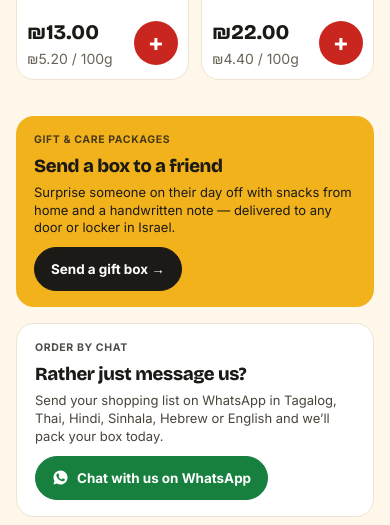
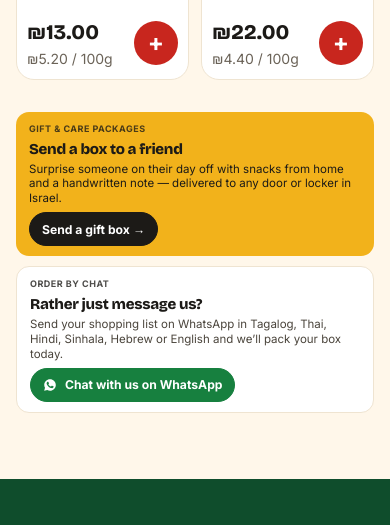
Before and after one commit to errolbrodie-sudo/Dino-Market, a website: page Website/public/index.html in a window 390 px wide. Shown: the part 1383-1908 px from the top of the page. Drawn offline with nearby package versions, Linux system fonts and the light colour scheme; no server answers.

Commit message:
Changes some panel sizes on the primary page

```diff
--- a/Website/public/styles.css
+++ b/Website/public/styles.css
@@ -1040,7 +1040,7 @@ textarea {
 }
 
 #dualPromoSection {
-  padding: 12px 0 16px;
+  padding: 6px 0 14px;
 }
 
 .promo-band.travellers-band {
@@ -1106,7 +1106,44 @@ textarea {
 .dual-promo-grid {
   display: grid;
   grid-template-columns: 1fr 1fr;
-  gap: 16px;
+  gap: 12px;
+  max-width: 860px;
+  margin: 0 auto;
+}
+
+#dualPromoSection .promo-band {
+  padding: 11px 16px;
+  border-radius: 14px;
+  gap: 4px;
+}
+
+#dualPromoSection .band-label-caps {
+  font-size: 9.5px;
+  letter-spacing: 0.5px;
+}
+
+#dualPromoSection .band-title {
+  font-size: 16px;
+  line-height: 1.2;
+}
+
+#dualPromoSection .band-copy {
+  font-size: 11.5px;
+  line-height: 1.32;
+  margin: 0 0 2px;
+}
+
+#dualPromoSection .btn-ink,
+#dualPromoSection .btn-whatsapp,
+#dualPromoSection .btn-cta-lg {
+  min-height: 34px;
+  padding: 5px 13px;
+  font-size: 0.78rem;
+}
+
+#dualPromoSection .btn-whatsapp svg {
+  width: 14px;
+  height: 14px;
 }
 
 .promo-band-turmeric {
@@ -2442,7 +2479,40 @@ textarea {
   }
 
   #dualPromoSection {
-    padding: 8px 0 12px;
+    padding: 4px 0 10px;
+  }
+
+  #dualPromoSection .dual-promo-grid {
+    max-width: 100%;
+    gap: 10px;
+  }
+
+  #dualPromoSection .promo-band {
+    padding: 10px 13px;
+    border-radius: 13px;
+    gap: 4px;
+  }
+
+  #dualPromoSection .band-label-caps {
+    font-size: 9px;
+    margin-bottom: 0;
+  }
+
+  #dualPromoSection .band-title {
+    font-size: 15px;
+  }
+
+  #dualPromoSection .band-copy {
+    font-size: 11.5px;
+    line-height: 1.3;
+  }
+
+  #dualPromoSection .btn-ink,
+  #dualPromoSection .btn-whatsapp,
+  #dualPromoSection .btn-cta-lg {
+    min-height: 34px;
+    padding: 4px 12px;
+    font-size: 0.76rem;
   }
 
   .promo-band.travellers-band {
```
Also changed, not shown: 1 other file.
